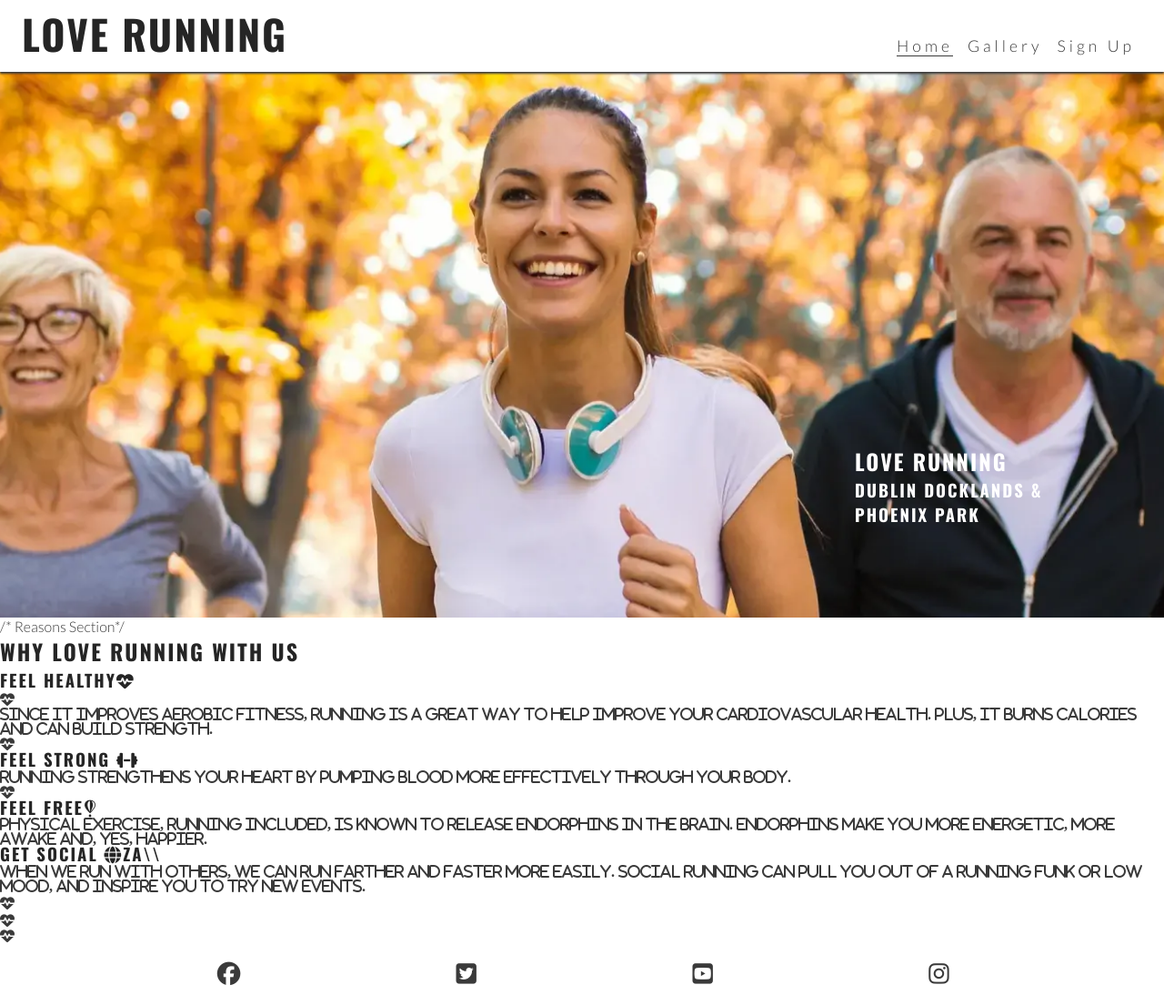
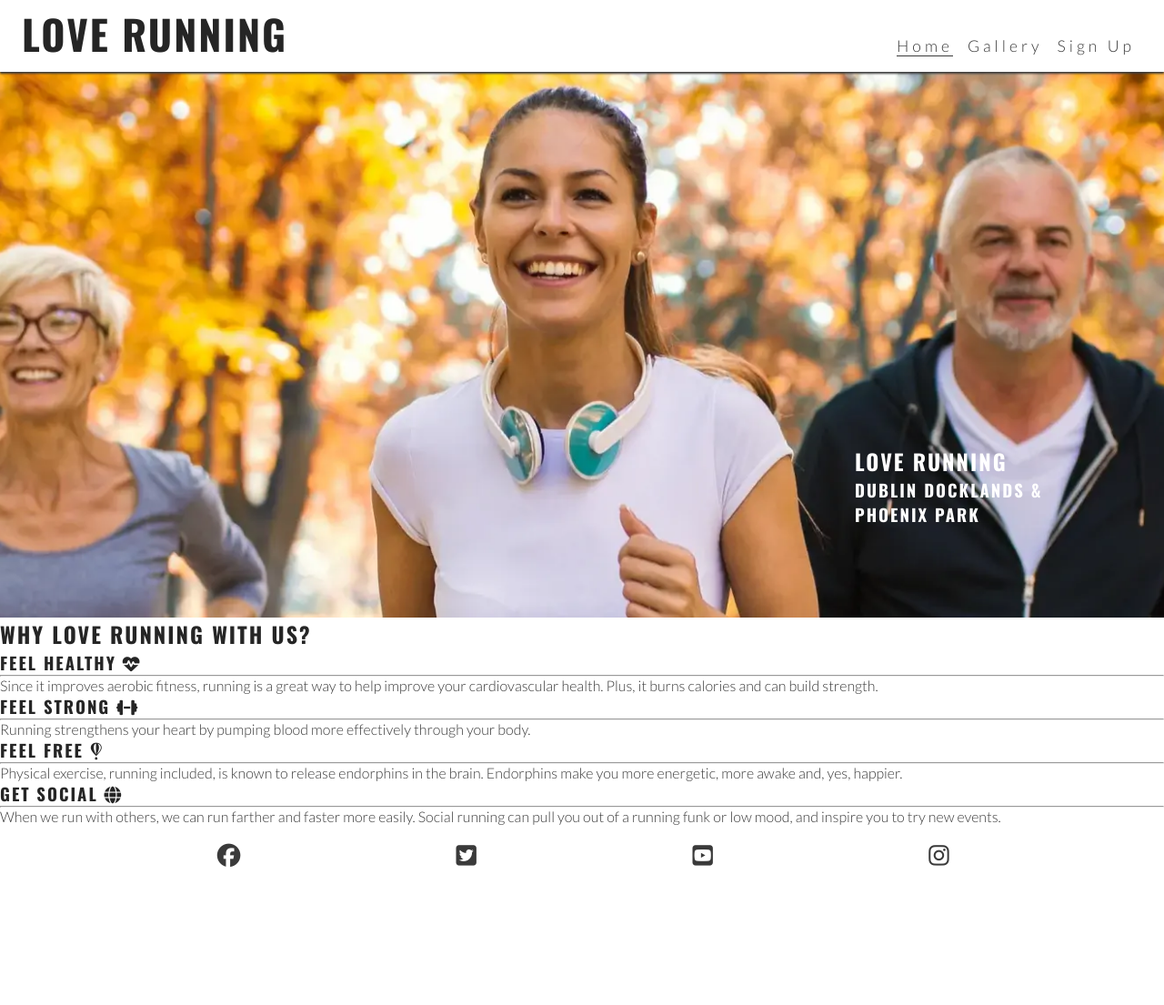
Before and after one commit to tanyalondon/Love-running, a plain HTML site: page index.html in a window 1280 px wide. Shown: the whole page at 91% size. After the commit the page ends 975 px from the top, so only its background shows below. Drawn offline with nearby package versions, Linux system fonts and the light colour scheme.

Commit message:
random errors in file corrected

```diff
--- a/index.html
+++ b/index.html
@@ -31,9 +31,9 @@
         </label>
         <nav>
             <ul id="menu">
-                <li><a href="" class="active">Home</a></li>
-                <li><a href="">Gallery</a></li>
-                <li><a href="">Sign Up</a></li>
+                <li><a href="index.html" class="active">Home</a></li>
+                <li><a href="gallery.html">Gallery</a></li>
+                <li><a href="signup.html">Sign Up</a></li>
             </ul>
         </nav>
     </header>
@@ -46,28 +46,34 @@
                 <h3>Dublin Docklands & Phoenix Park</h3>
             </div>
         </section>
-        /* Reasons Section*/
         <section id="reasons">
-            <h2>Why Love Running with Us</h2>
+            <h2>Why love running with us?</h2>
             <div id="benefits">
                 <div id="benefits-physical">
                     <div>
-                        <h3>FEEL HEALTHY<i class="fa-solid fa-heart-pulse"</i></h3>
-                        <p>Since it improves aerobic fitness, running is a great way to help improve your cardiovascular health. Plus, it burns calories and can build strength.</p>
+                        <h3>Feel healthy <i class="fa-solid fa-heart-pulse"></i></h3>
+                        <hr>
+                        <p>Since it improves aerobic fitness, running is a great way to help improve your cardiovascular
+                            health. Plus, it burns calories and can build strength.</p>
                     </div>
                     <div>
-                        <h3>FEEL STRONG <i class="fa-solid fa-dumbbell"></i></h3>
+                        <h3>Feel strong <i class="fa-solid fa-dumbbell"></i></h3>
+                        <hr>
                         <p>Running strengthens your heart by pumping blood more effectively through your body.</p>
                     </div>
                 </div>
                 <div id="benefits-mental">
                     <div>
-                        <h3>FEEL FREE<i class="fa-brands fa-fly"></i></h3>
-                        <p>Physical exercise, running included, is known to release endorphins in the brain. Endorphins make you more energetic, more awake and, yes, happier.</p>
+                        <h3>Feel free <i class="fa-brands fa-fly"></i></h3>
+                        <hr>
+                        <p>Physical exercise, running included, is known to release endorphins in the brain. Endorphins
+                            make you more energetic, more awake and, yes, happier.</p>
                     </div>
                     <div>
-                        <h3>GET SOCIAL <i class="fa-solid fa-globe"></i>za\\</h3>
-                        <p>When we run with others, we can run farther and faster more easily. Social running can pull you out of a running funk or low mood, and inspire you to try new events.</p>
+                        <h3>Get social <i class="fa-solid fa-globe"></i></h3>
+                        <hr>
+                        <p>When we run with others, we can run farther and faster more easily. Social running can pull
+                            you out of a running funk or low mood, and inspire you to try new events.</p>
                     </div>
                 </div>
             </div>
```
